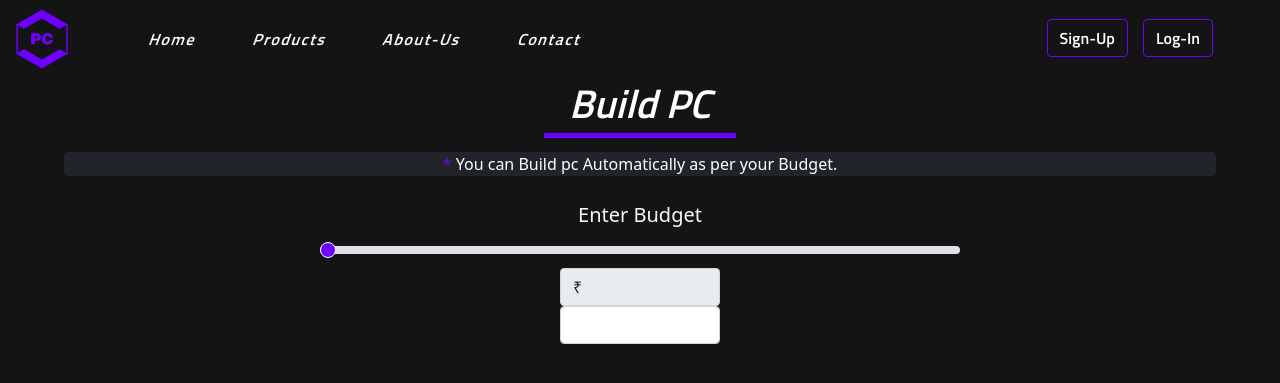
After one commit to sdakhara/PC_BUILDER, a Flask app: page /autobuild in a window 1280 px wide. The commit adds this page. Shown: the top 383 px of the page. Run offline with Flask 2, Linux system fonts and the light colour scheme; some libraries are stand-ins or nearby versions.

Commit message:
Added Budget Range Functionality

```diff
--- a/main.py
+++ b/main.py
@@ -25,6 +25,13 @@ def buildpc():
         pass
     return render_template('User/buildpc.html')
 
+@app.route('/autobuild', methods=['GET', 'POST'])
+def autobuild():
+    ipcontrol.getIP(request.remote_addr)
+    if request.method == 'POST':
+        pass
+    return render_template('User/autobuild.html')
+
 
 
 @app.route('/test', methods=['GET', 'POST'])
@@ -43,4 +50,4 @@ def test():
 
 
 if __name__ == '__main__':
-    app.run(host="0.0.0.0")
+    app.run(debug=True)
--- a/static/User/CSS/style.css
+++ b/static/User/CSS/style.css
@@ -232,7 +232,7 @@ nav .navbar-toggler {
 /* -----------      buildpc style      -----------*/
 
 .build-pc-section {
-    margin-top: 2rem;
+    margin-top: 3rem !important;
 }
 
 .pc-bucket {
@@ -241,7 +241,7 @@ nav .navbar-toggler {
 }
 
 .components-notice {
-    width: 80rem;
+    width: 90%;
     color: white;
     background-color: #212529 !important;
     text-align: center;
@@ -263,6 +263,31 @@ nav .navbar-toggler {
 
 
 /* -----------      buildpc style end      -----------*/
+
+
+
+
+
+/* -----------      autobuild style      -----------*/
+
+.slider-label {
+    margin-top: 4rem !important;
+}
+
+.form-range::-webkit-slider-thumb {
+    background-color: #6f00ff !important;
+    border: solid 1px white !important;
+  }
+
+  .form-range::-moz-range-thumb {
+    background-color: #6f00ff !important;
+  }
+
+  .form-range::-ms-thumb {
+    background-color: #6f00ff !important;
+  }
+
+/* -----------      autobuild style end      -----------*/
 
 
 
@@ -308,4 +333,8 @@ nav .navbar-toggler {
         bottom: 1%;
         transform: translate(-50%, -50%);
     }
+
+    .build-pc-section {
+        margin-top: 6rem !important;
+    }
 }
--- a/static/User/JS/index.js
+++ b/static/User/JS/index.js
@@ -1,3 +1,5 @@
+
+// NavBar Color Change When Page Scroll
 window.onscroll = function() {scrollFunction()};
 
 function scrollFunction() {
@@ -9,3 +11,22 @@ function scrollFunction() {
         document.getElementById("Navbar").style.backgroundColor = "transparent";
     }
 }
+
+
+
+// Get Value Of Slider
+// https://www.youtube.com/watch?v=FShnKqPXknI
+const SliderInput = document.querySelectorAll(".budget-slider input");
+PriceInput = document.querySelectorAll("budget-input input");
+
+SliderInput.forEach(input => {
+    input.addEventListener("input", e => {
+        let SliderVal = parseInt(SliderInput[0].value);
+        // console.log(SliderVal);
+
+        PriceInput.value = SliderVal;
+
+    });
+
+
+})
--- /dev/null
+++ b/templates/User/autobuild.html
@@ -0,0 +1,91 @@
+<!DOCTYPE html>
+<html lang="en">
+
+<head>
+    <meta charset="UTF-8" />
+    <meta http-equiv="X-UA-Compatible" content="IE=edge" />
+    <meta name="viewport" content="width=device-width, initial-scale=1.0" />
+
+    <!-- Include CSS -->
+    <link rel="stylesheet" href="{{url_for('static', filename='User/CSS/style.css')}}" />
+    <link rel="stylesheet" href="{{url_for('static', filename='User/CSS/bootstrap.min.css')}}" />
+
+    <title>App</title>
+</head>
+
+<body>
+
+    <!-- Nav-Bar (Header)  -->
+    <nav class="navbar navbar-expand-lg navbar-dark bg-transperent fixed-top" id="Navbar">
+        <div class="container-fluid" id="container-fluid">
+            <a class="navbar-brand" href="#"><img src="{{url_for('static', filename='User/IMG/PCB-LOGO.png')}}" alt=""
+                    width="60"></a>
+            <button class="navbar-toggler" type="button" data-bs-toggle="collapse" data-bs-target="#navbarNav"
+                aria-controls="navbarNav" aria-expanded="false" aria-label="Toggle navigation">
+                <span class="navbar-toggler-icon"></span>
+            </button>
+            <div class="collapse navbar-collapse m-3" id="navbarNav">
+
+                <ul class="navbar-nav nav-container">
+                    <li class="nav-item nav-list">
+                        <a class="nav-link" aria-current="page" href='/index'>Home</a>
+                    </li>
+                    <li class="nav-item nav-list">
+                        <a class="nav-link" href="#">Products</a>
+                    </li>
+                    <li class="nav-item nav-list">
+                        <a class="nav-link" href="#">About-Us</a>
+                    </li>
+                    <li class="nav-item nav-list">
+                        <a class="nav-link" href="#">Contact</a>
+                    </li>
+
+                    <li class="nav-item nav-list">
+                        <button class="btn btn-outline-pcb sign-up" type="submit">Sign-Up</button>
+                        <button class="btn btn-outline-pcb log-in" type="submit">Log-In</button>
+                    </li>
+                </ul>
+            </div>
+        </div>
+    </nav>
+
+
+    <div class="build-pc-div">
+        <h1 class="build-pc-heading">Build PC</h1>
+    </div>
+
+
+
+    <p class="components-notice position-absolute start-50 translate-middle-x mt-3">
+        <span id="pc-component-note-span">*</span> You can Build pc Automatically as per your Budget.
+    </p>
+
+    <div class="main-container">
+
+        <!-- Price Range Slider (Budget Slider) -->
+        <div class="budget-slider w-50 mx-auto">
+            <center><label for="customRange1" class="form-label text-light w-75 slider-label fs-5" >Enter Budget</label></center>
+            <input type="range" class="form-range slider-input" id="customRange1" min="5000" max="500000" value="50">
+
+            <div class="budget-input w-25 mx-auto">
+                <span class="input-group-text">₹</span>
+                <input type="text" class="form-control budget-input" aria-describedby="inputGroupPrepend2">
+            </div>
+
+        </div>
+
+    </div>
+
+    <!-- Include JavaScript -->
+    <script src="{{url_for('static', filename='User/JS/index.js')}}"></script>
+    <script src="{{url_for('static', filename='User/JS/bootstrap.min.js')}}"></script>
+    <script src="https://cdn.jsdelivr.net/npm/@popperjs/core@2.9.2/dist/umd/popper.min.js"
+        integrity="sha384-IQsoLXl5PILFhosVNubq5LC7Qb9DXgDA9i+tQ8Zj3iwWAwPtgFTxbJ8NT4GN1R8p"
+        crossorigin="anonymous"></script>
+    <script src="https://cdn.jsdelivr.net/npm/bootstrap@5.0.2/dist/js/bootstrap.min.js"
+        integrity="sha384-cVKIPhGWiC2Al4u+LWgxfKTRIcfu0JTxR+EQDz/bgldoEyl4H0zUF0QKbrJ0EcQF"
+        crossorigin="anonymous"></script>
+</body>
+
+
+</html>
--- a/templates/User/index.html
+++ b/templates/User/index.html
@@ -55,7 +55,7 @@
         <div class="top-content ml3">
             <h1>WELCOME TO PC BUILDER</h1>
             <p>BUILD YOUR DREAM PC NOW</p>
-            <button class="btn btn-outline-pcb sign-up" type="submit">Build Now</button>
+            <a href='/buildpc'><button class="btn btn-outline-pcb sign-up" type="submit">Build Now</button></a>
             <button class="btn btn-outline-pcb sign-up" type="submit">Explore</button>
         </div>
     </section>
@@ -106,7 +106,7 @@
                         <img src="{{url_for('static', filename='User/IMG/auto-build.png')}}" alt="" class="cards-icons">
                         Auto Build</h5>
                     <p class="card-text">Build PC by just entering your budget & needs</p>
-                    <button type="button" class="btn btn-outline-pcb">AUTO BUILD</button>
+                    <a href='/autobuild'><button type="button" class="btn btn-outline-pcb">AUTO BUILD</button></a>
                 </div>
             </div>
         </div>
```
Also changed, not shown: templates/User/buildpc.html (+72 -77 lines).
